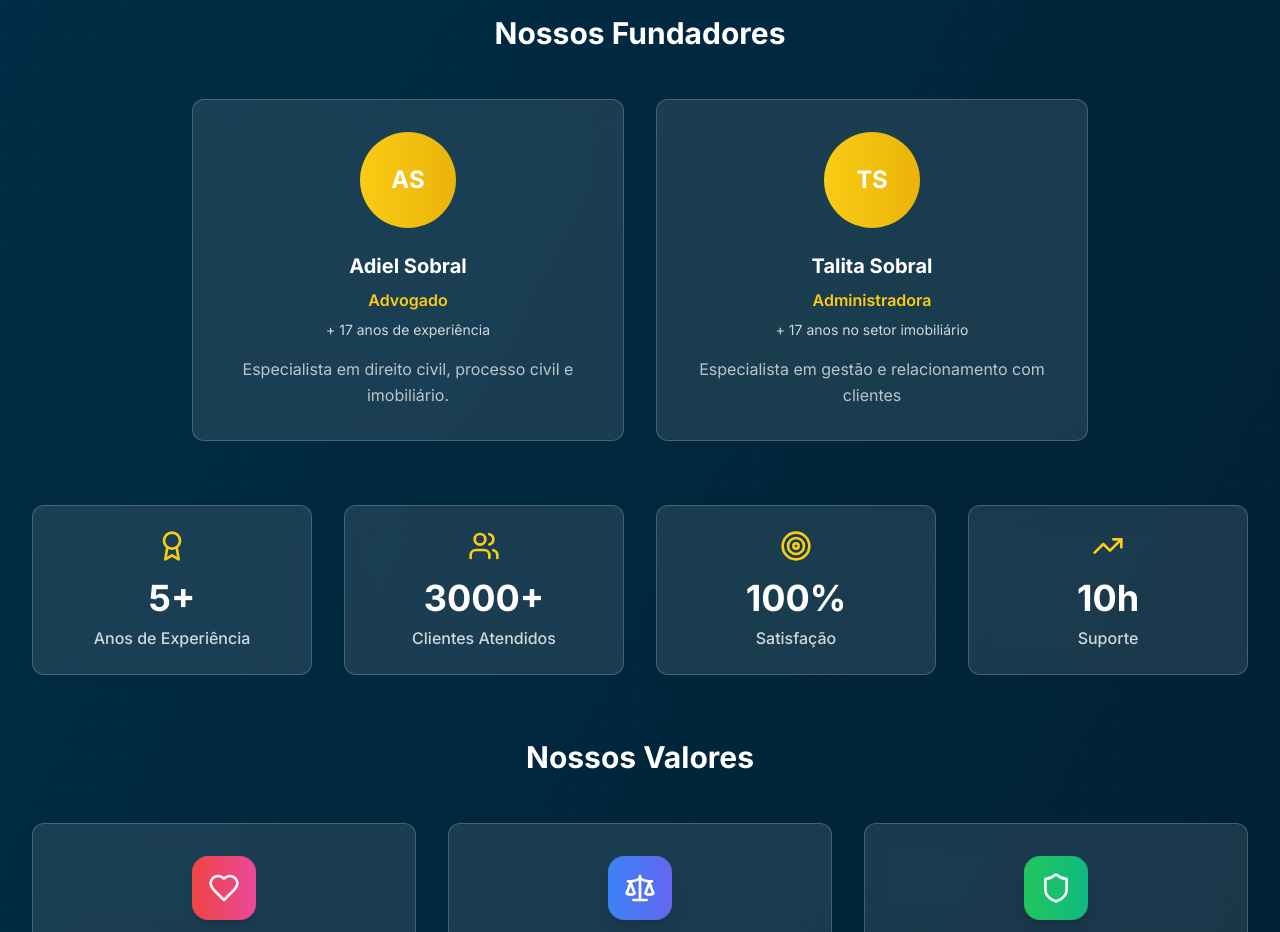
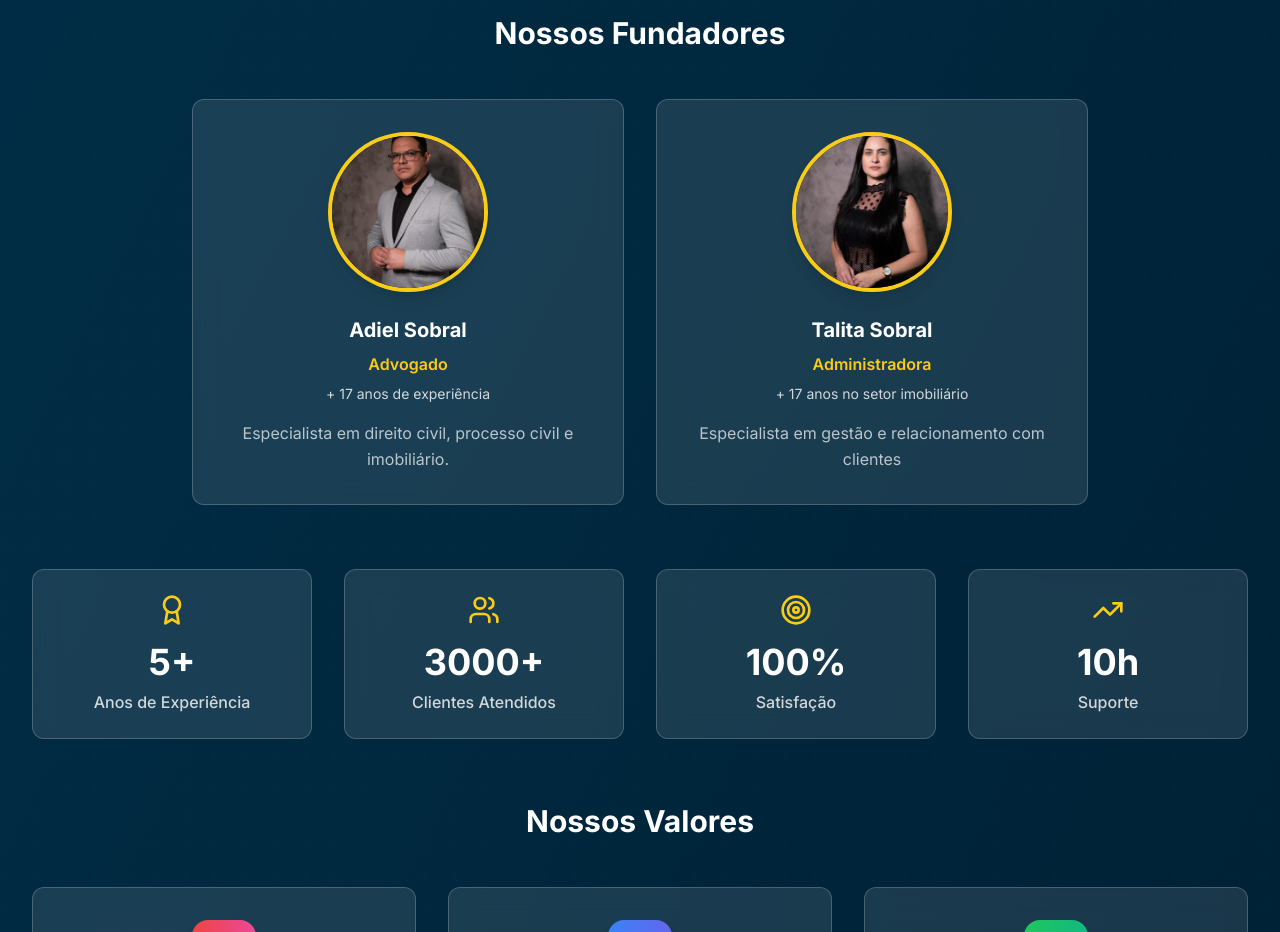
Before and after one commit to Nathan-Paranhos/sobral-preview, a React (Vite) app: page / in a window 1280 px wide. Shown: the part 6860-7792 px from the top of the page. Built offline with nearby package versions, Linux system fonts and the light colour scheme.

Commit message:
Qua commit

```diff
--- a/src/components/About.tsx
+++ b/src/components/About.tsx
@@ -119,9 +119,7 @@ const About: React.FC = () => {
                 whileHover={{ y: -8, scale: 1.02 }}
                 className="bg-white/10 backdrop-blur-md rounded-xl p-8 border border-white/20 hover:bg-white/20 transition-all duration-300 text-center"
               >
-                <div className="w-24 h-24 mx-auto mb-6 rounded-full bg-gradient-to-r from-accent-400 to-accent-500 flex items-center justify-center text-white text-2xl font-bold">
-                  {founder.name.split(' ').map(n => n[0]).join('')}
-                </div>
+                <img src={founder.image} alt={founder.name} className="w-40 h-40 mx-auto mb-6 rounded-full object-cover border-4 border-accent-400 shadow-lg" />
                 <h4 className="text-xl font-bold text-white mb-2">{founder.name}</h4>
                 <p className="text-accent-400 font-semibold mb-2">{founder.role}</p>
                 <p className="text-white/80 text-sm mb-4">{founder.experience}</p>
```
Also changed, not shown: public/adiel.jpg (added), public/talita.jpg (added).
